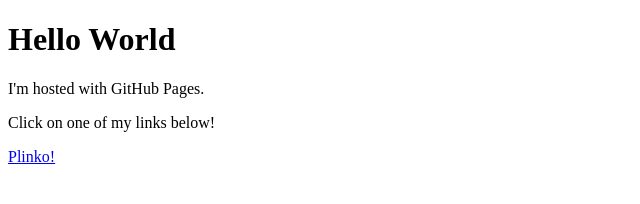
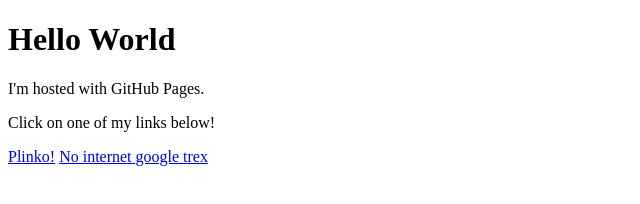
Before and after one commit to Starranken/starranken.github.io, a plain HTML site: page index.html in a window 1280 px wide. Shown: the whole page, without its empty margins (0-640 px from the left). Drawn offline with Linux system fonts and the light colour scheme.

Commit message:
Update index.html

```diff
--- a/index.html
+++ b/index.html
@@ -5,5 +5,6 @@
 <p>I'm hosted with GitHub Pages.</p>
 <p>Click on one of my links below!</p>
   <a href="https://starranken.github.io/Plinko/">Plinko!</a>
+  <a href="https://starranken.github.io/Trex-Game/">No internet google trex</a>
 </body>
 </html>
```
